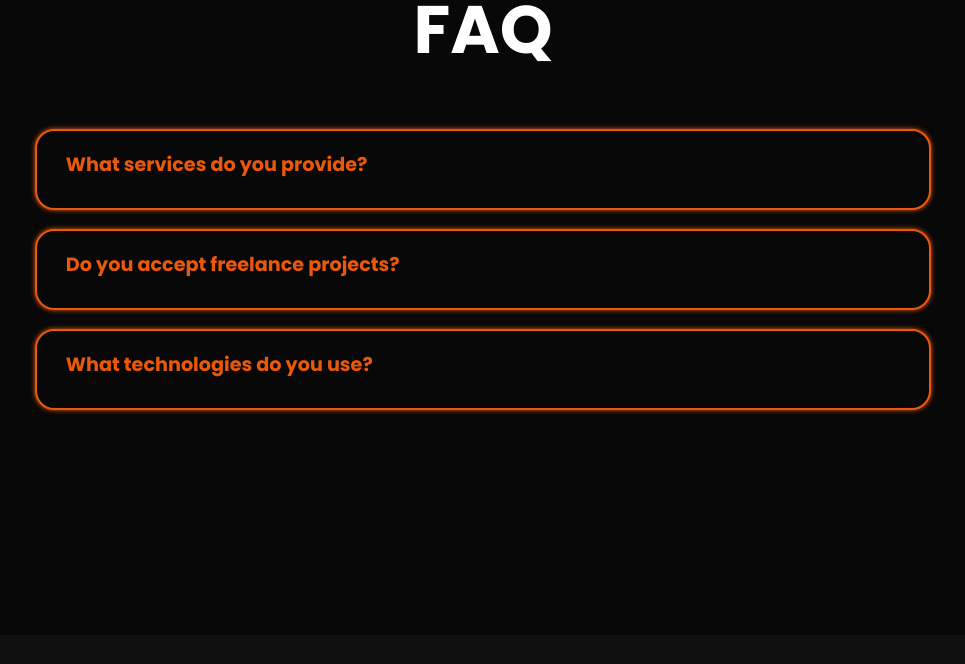
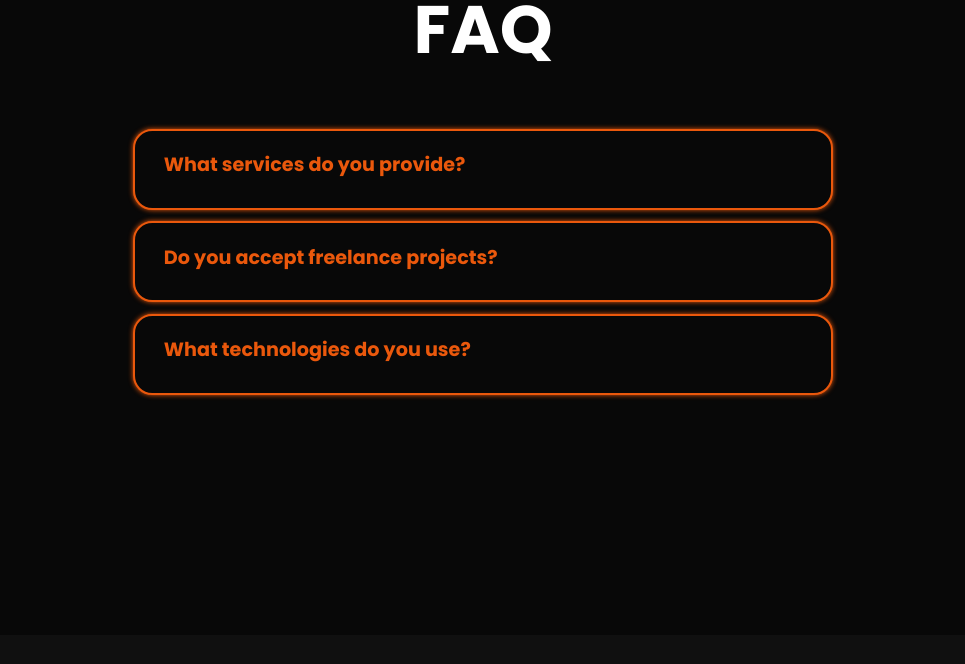
Before and after one commit to shlezorg/Portfolio, a plain HTML site: page index.html in a window 1280 px wide. Shown: the part 7820-8484 px from the top of the page, without its empty margins (157-1122 px from the left). Drawn offline with nearby package versions, Linux system fonts and the light colour scheme.

Commit message:
faq dicrease

```diff
--- a/style.css
+++ b/style.css
@@ -418,9 +418,9 @@ height: 100%;
 .faq-container{
     display:flex;
     flex-direction:column;
-    gap:2rem;
-    max-width:900px;
     margin:0 auto;
+    gap: 1.2rem;
+    max-width: 700px;
 }
 
 .faq-item{
```
